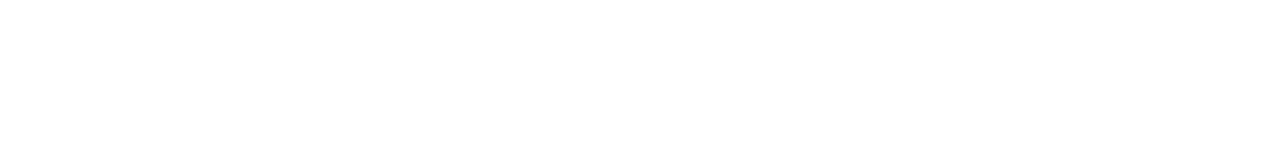
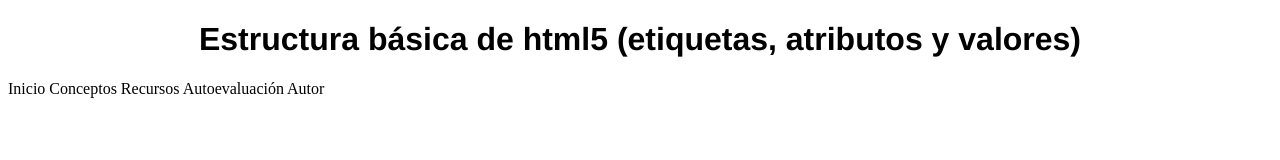
Before and after one commit to AngieRocioSalasRodriguez/dsw_AngieRocioSalasRodriguezinicio.html, a plain HTML site: page inicio.html in a window 1280 px wide. Drawn offline with Linux system fonts and the light colour scheme.

Commit message:
v2
menu1

```diff
--- a/autor.html
+++ b/autor.html
@@ -4,14 +4,8 @@
 
     <meta charset="UTF-8">
     <title>Diseños de sitios web</title>
-<style>
-    h1{
-        color: red;
-    }
-</style>
+<link rel="stylesheet" href="estilos.css">
 </head>
-
-        <H1 style="color: brown;">OVI ESTRUCTURA BASICA DE HTML 5 </H1>
 
 <body>
     <h1>Angie Rocio Salas Rodriguez</h1>
--- a/inicio.html
+++ b/inicio.html
@@ -0,0 +1,24 @@
+<!DOCTYPE html>
+<html lang="en">
+<head>
+    <meta charset="UTF-8">
+    <meta name="viewport" content="width=device-width, initial-scale=1.0">
+    <title>OVI Diseño Web</title>
+    <link rel="stylesheet" href="estilos.css">
+
+</head>
+
+<body>
+
+    <h1 class="titulo">Estructura básica de html5 (etiquetas, atributos y
+        valores)</h1>
+        <div>
+            Inicio
+            Conceptos
+            Recursos
+            Autoevaluación
+            Autor
+        </div>
+</body>
+
+</html>
```
